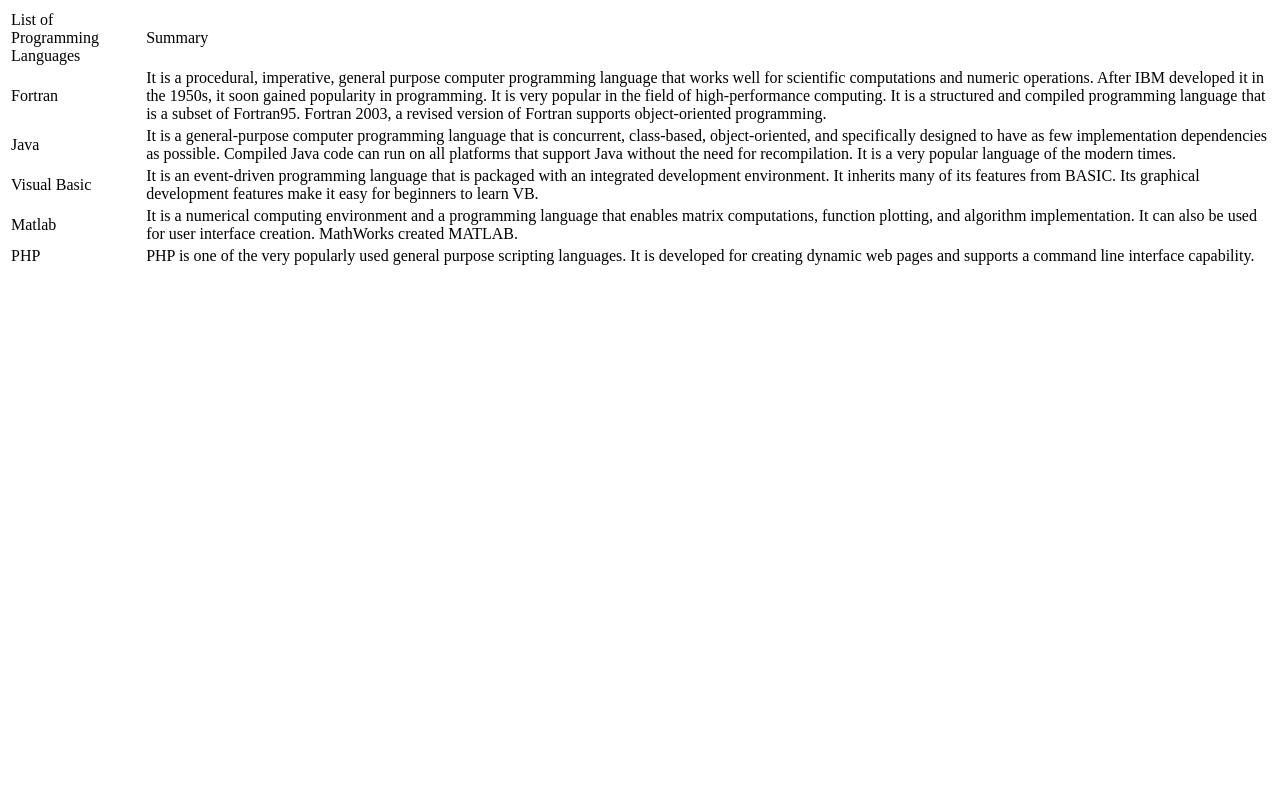
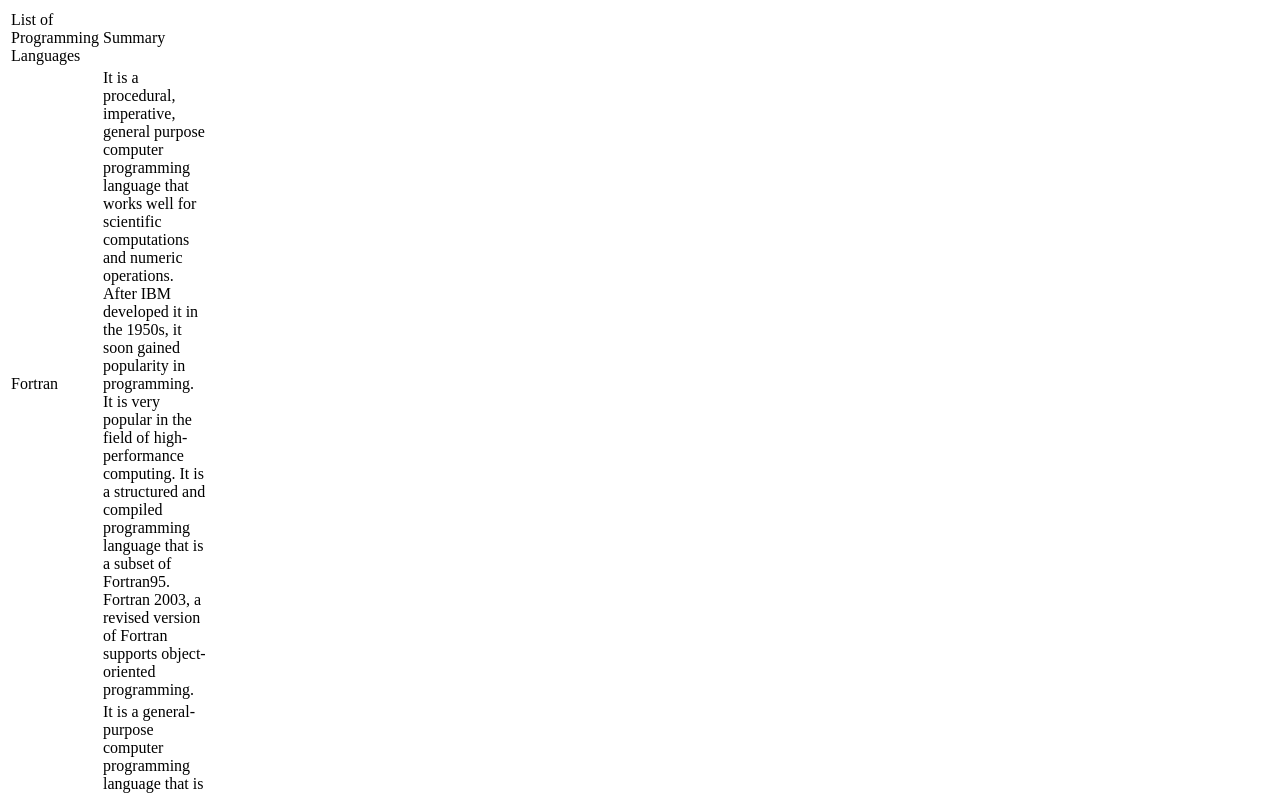
Before and after one commit to emmym16/Emmanuel_Muofunanya, a plain HTML site: page CWW/Assignment2.html in a window 1280 px wide. Shown: the top 795 px of the page. Drawn offline with Linux system fonts and the light colour scheme.

Commit message:
Assignment2.html

```diff
--- a/CWW/Assignment2.html
+++ b/CWW/Assignment2.html
@@ -8,14 +8,14 @@
     <body>
         <table>
             <tr>
-              <td>List of Programming Languages</td>
-              <td>Summary</td>
+              <td width='30px'>List of Programming Languages</td>
+              <td width='50px'>Summary</td>
             </tr>
             <tr>
-              <td>
+              <td width='30px'>
                   Fortran
               </td>
-              <td>It is a procedural, imperative, general purpose computer programming language that works well for scientific computations and numeric operations.
+              <td width='50px'>It is a procedural, imperative, general purpose computer programming language that works well for scientific computations and numeric operations.
                   After IBM developed it in the 1950s, it soon gained popularity in programming. It is very popular in the field of high-performance computing.
                   It is a structured and compiled programming language that is a subset of Fortran95. Fortran 2003, a revised version of Fortran supports object-oriented programming.
               </td>
```
